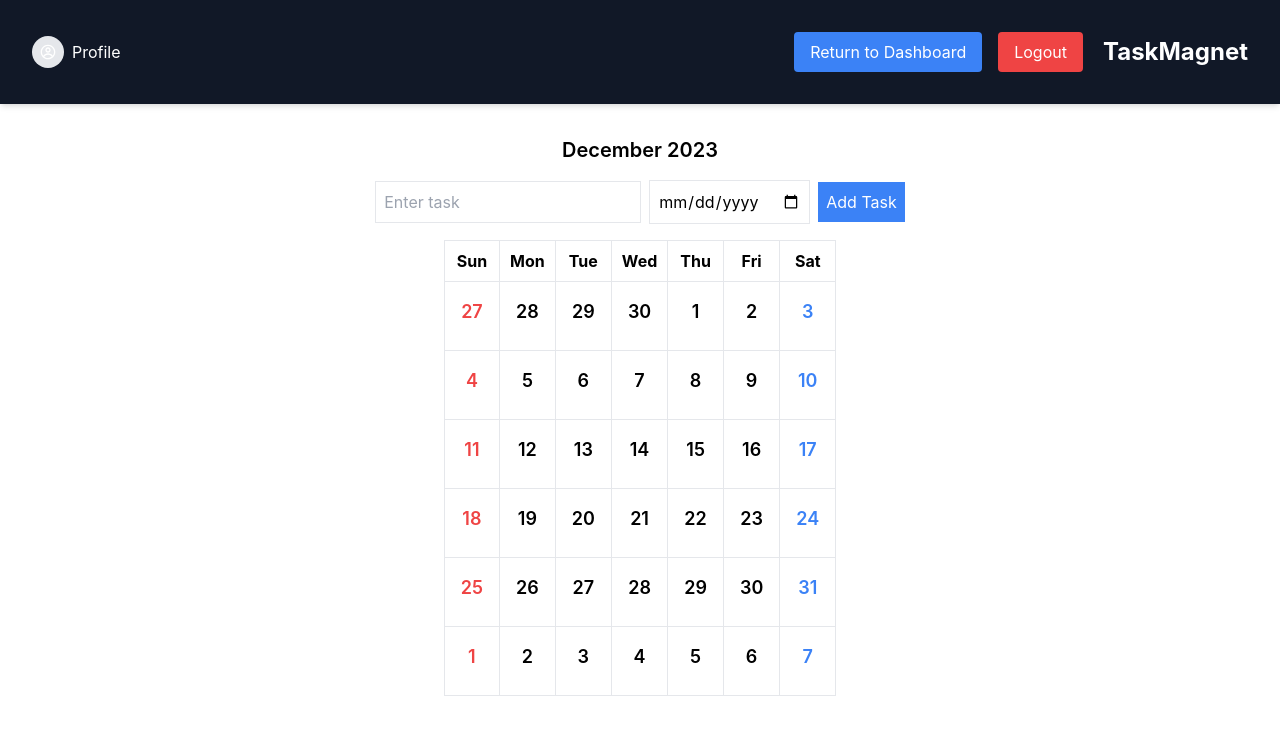
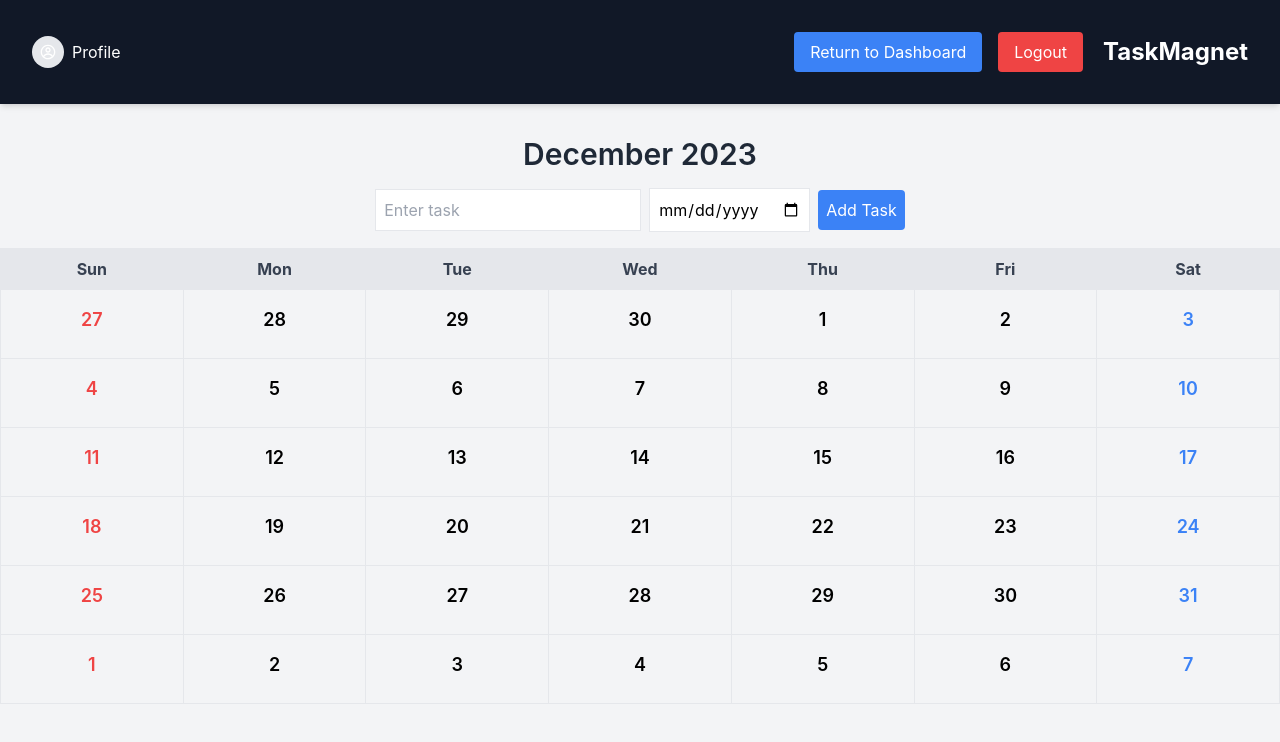
Before and after one commit to ryantrust/task-magnet, a React (Create React App) app: page /calendar in a window 1280 px wide. Shown: the top 742 px of the page. Built offline with nearby package versions, Linux system fonts and the light colour scheme; no server answers.

Commit message:
Restyle calendar page

```diff
--- a/src/pages/calendar-page.js
+++ b/src/pages/calendar-page.js
@@ -56,34 +56,37 @@ const Calendar = () => {
       <Header />
       <div className="container mx-auto mt-8 text-center">
         <div className="mb-4">
-            <h2 className="text-xl font-semibold">
+          <h2 className="text-3xl font-semibold text-gray-800">
             {format(new Date(), "MMMM yyyy", { locale: enUS })}
           </h2>
         </div>
         <div className="flex items-center justify-center mb-4">
           <input
             type="text"
-                className="border p-2 mr-2"
+            className="border p-2 mr-2 focus:outline-none focus:border-blue-500"
             placeholder="Enter task"
             value={task}
             onChange={(e) => setTask(e.target.value)}
           />
           <input
             type="date"
-                className="border p-2 mr-2"
+            className="border p-2 mr-2 focus:outline-none focus:border-blue-500"
             value={date}
             onChange={(e) => setDate(e.target.value)}
           />
-            <button className="bg-blue-500 text-white p-2" onClick={addTask}>
+          <button
+            className="bg-blue-500 text-white p-2 rounded hover:bg-blue-700"
+            onClick={addTask}
+          >
             Add Task
           </button>
         </div>
 
-          <table className="table-fixed border-collapse mx-auto">
+        <table className="table-fixed border-collapse mx-auto w-full">
           <thead>
             <tr>
               {daysOfWeek.map((day) => (
-                  <th key={day} className="border p-2">
+                <th key={day} className="border p-2 bg-gray-200 text-gray-700">
                   {day}
                 </th>
               ))}
@@ -95,7 +98,9 @@ const Calendar = () => {
                 {daysOfWeek.map((_, colIndex) => {
                   const formattedDate =
                     generateDays()[rowIndex * daysOfWeek.length + colIndex];
-                    const dayTasks = tasks.filter((t) => t.date === formattedDate);
+                  const dayTasks = tasks.filter(
+                    (t) => t.date === formattedDate
+                  );
 
                   return (
                     <td
@@ -122,12 +127,13 @@ const Calendar = () => {
           </tbody>
         </table>
       </div>
-      </>);
+    </>
+  );
 };
 
 function App() {
   return (
-    <div className="App">
+    <div className="App min-h-screen bg-gray-100">
       <Calendar />
     </div>
   );
```
Lines whose indentation alone changed are shown as unchanged.
